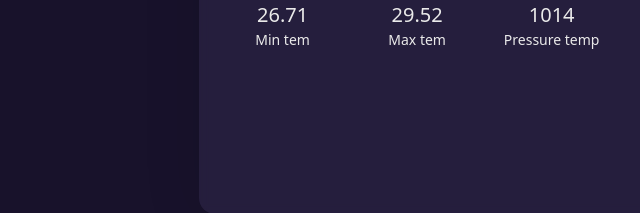
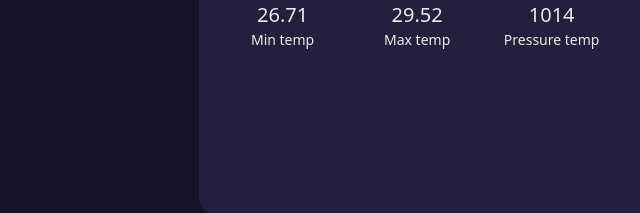
Before and after one commit to rez06/weatherapp, a website: page index.html in a window 1280 px wide. Shown: the part 381-594 px from the top of the page, 340-980 px from the left. Drawn offline with nearby package versions, Linux system fonts and the light colour scheme.

Commit message:
Edited html file

```diff
--- a/index.html
+++ b/index.html
@@ -78,13 +78,13 @@
                             <div class="col">
                                 <div class="card-body text-center">
                                     <h5 class="card-title" data-min-temp>26.71</h5>
-                                    <small>Min tem</small>
+                                    <small>Min temp</small>
                                 </div>
                             </div>
                             <div class="col">
                                 <div class="card-body text-center">
                                     <h5 class="card-title" data-max-temp>29.52</h5>
-                                    <small>Max tem</small>
+                                    <small>Max temp</small>
                                 </div>
                             </div>
                             <div class="col">
```
